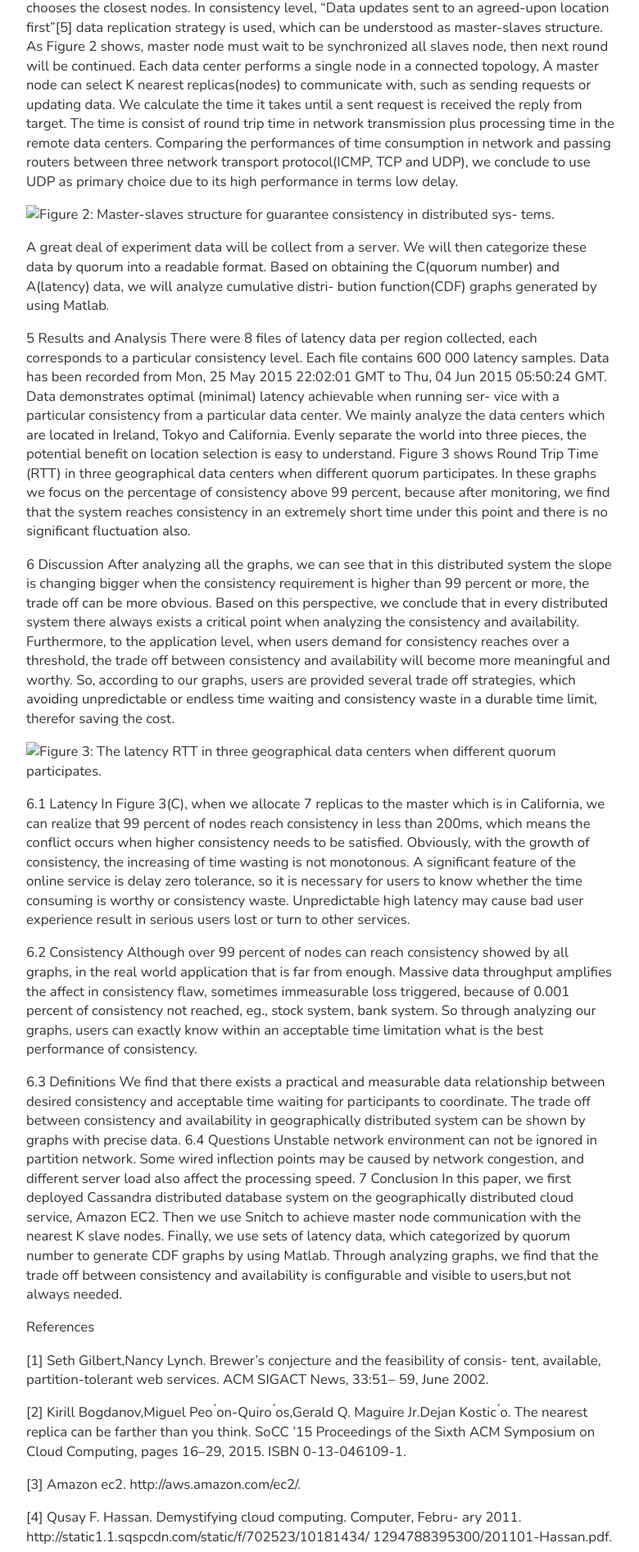
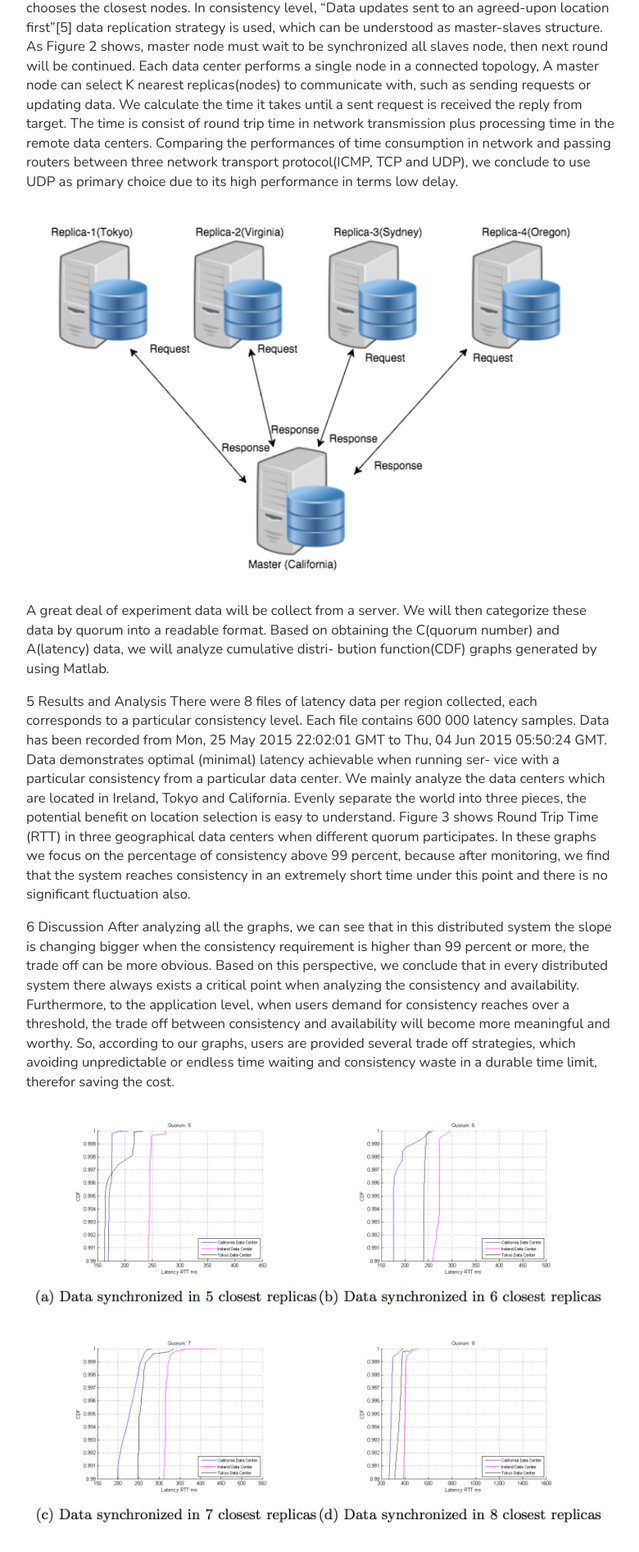
Before and after one commit to SharpLu/Blog, a Jekyll site: the page built from _posts/2015-10-31-consistency-and-availability-trade-off.md, in a window 1280 px wide. Shown: the part 2658-4551 px from the top of the page at 82% size, without its empty margins (248-1028 px from the left). Built offline with Jekyll 4.4.1, drawn with Linux system fonts in a browser that asks for light colours.

```diff
--- a/_posts/2015-10-31-consistency-and-availability-trade-off.md
+++ b/_posts/2015-10-31-consistency-and-availability-trade-off.md
@@ -127,7 +127,7 @@ Comparing the performances of time consumption in network and passing routers
 between three network transport protocol(ICMP, TCP and UDP), we conclude to use
 UDP as primary choice due to its high performance in terms low delay.
 
-![Figure 2: Master-slaves structure for guarantee consistency in distributed sys- tems.](http://feng.io/static/distributed_imgs/master-slaves.png)
+![Figure 2: Master-slaves structure for guarantee consistency in distributed sys- tems.](http://feng.io/static/distributed/master-slaves.png)
 
 A great deal of experiment data will be collect from a server. We will then
 categorize these data by quorum into a readable format. Based on obtaining the
@@ -159,7 +159,7 @@ meaningful and worthy. So, according to our graphs, users are provided several
 trade off strategies, which avoiding unpredictable or endless time waiting and
 consistency waste in a durable time limit, therefor saving the cost.
 
-![Figure 3: The latency RTT in three geographical data centers when different quorum participates.](http://feng.io/static/distributed_imgs/latencyRTT.png)
+![Figure 3: The latency RTT in three geographical data centers when different quorum participates.](http://feng.io/static/distributed/latencyRTT.png)
 
 6.1 Latency In Figure 3(C), when we allocate 7 replicas to the master which is
 in California, we can realize that 99 percent of nodes reach consistency in less
```
